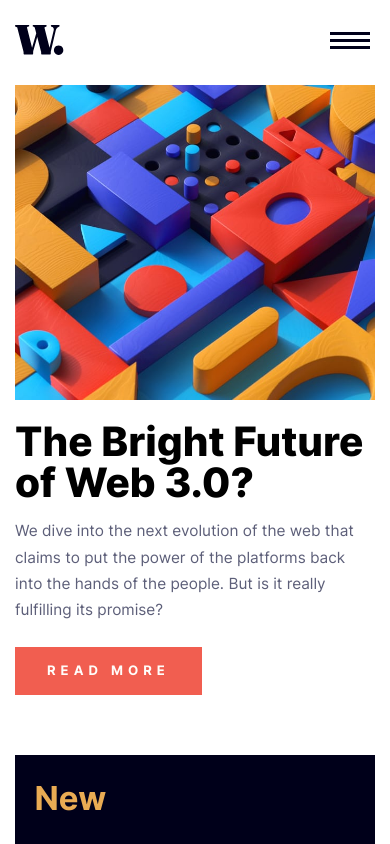
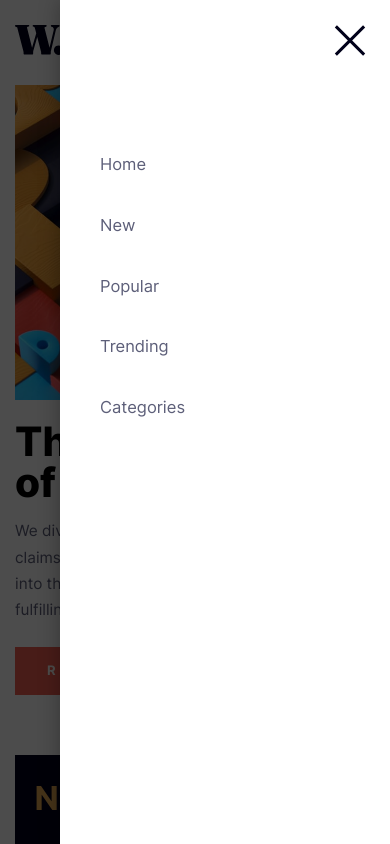
Before and after one commit to gws-jenny-andrews/News-Homepage, a plain HTML site: page index.html in a window 390 px wide. Both pictures are taken after a click on the element 350 px from the left and 40 px from the top of the page. Shown: the top 844 px of the page. Drawn offline with Linux system fonts and the light colour scheme.

Commit message:
Added mobile menu Need to add slide out

```diff
--- a/assets/css/style.css
+++ b/assets/css/style.css
@@ -120,10 +120,22 @@ html {
 body {
     background-color: #fff;
     padding: 15px;
-    ;
 }
 
+.overlay {
+    position: fixed;
+    width: 100vw;
+    height: 100vh;
+    background-color: rgba(0,0,0,0.7);
+    margin: -15px -15px;
+    visibility: hidden;
+    opacity: 0;
+}
 
+.nav-open .overlay {
+    visibility: visible;
+    opacity: 1;
+}
 
 header {
     display: flex;
@@ -142,7 +154,27 @@ header img {
 }
 
 nav {
-    display: none;
+    visibility: hidden;
+    width: 0;
+    opacity: 0;
+    transition-delay: 0ms;
+    transition-duration: 0ms;
+}
+
+.nav-open nav {
+    display: flex;
+    position: fixed;
+    height: 100vh;
+    width: 330px;
+    background-color: #fff;
+    top: 0;
+    right: 0px;
+    flex-direction: column;
+    visibility: visible;
+    opacity: 1;
+    transition-duration: 500ms;
+    transition-delay: 0ms;
+    box-shadow: 0 0 20px 0 rgba(0,0,0,0.3);
 }
 
 nav ul {
@@ -152,7 +184,22 @@ nav ul {
     list-style: none;
 }
 
+.nav-open nav ul {
+    display: flex;
+    gap: 2.4rem;
+    text-decoration: none;
+    list-style: none;
+    flex-direction: column;
+    margin-top: 152px;
+}
+
 nav ul li {
+    font-size: 1.1rem;
+    font-weight: 400;
+    color: var(--grayish-blue-600);
+}
+
+.nav-open nav ul li {
     font-size: 1.1rem;
     font-weight: 400;
     color: var(--grayish-blue-600);
@@ -169,20 +216,23 @@ nav ul li:is(:focus, :hover) {
 }
 
 .toggle::after {
-
     content: "";
     background: url("../images/icon-menu.svg");
     background-repeat: no-repeat;
     background-position: 50% 50%;
     width:50px;
     height:50px;
+    transition: all 500ms;
 }
 
-.toggle.active::after {
+.nav-open .toggle::after {
     content: "";
     background: url("../images/icon-menu-close.svg");
     background-repeat: no-repeat;
     background-position: 50% 50%;
+    z-index: 9999;
+    transition-delay: 500ms;
+    transition: all 500ms;
 }
 
 main {
@@ -370,7 +420,6 @@ footer {
         max-width: 100%;
         width: var(--page-width-large);
         margin: 0px auto;
-
     }
 
     header {
@@ -390,6 +439,9 @@ footer {
     }
     nav {
         display: flex;
+        visibility: visible;
+        width: auto;
+        opacity: 1;
     }
 
     aside {
@@ -432,10 +484,8 @@ footer {
     }
 
     .news-summary {
-
         flex-direction: row;
         gap: 3rem;
-        /* margin-top: 10px; */
         width: 100%;
         grid-column: 1 / -1;
         margin-top: 2.9em;
--- /dev/null
+++ b/assets/js/main.js
@@ -0,0 +1,6 @@
+const body = document.body
+const toggle = document.querySelector(".toggle")
+
+toggle.addEventListener("click", () => {
+    body.classList.toggle("nav-open")
+})
--- a/index.html
+++ b/index.html
@@ -9,7 +9,7 @@
   <link rel="icon" type="image/png" sizes="32x32" href="./images/favicon-32x32.png">
   <link rel="stylesheet" href="/assets/css/style.css">
   <title>Frontend Mentor | News homepage</title>
-
+  <script src="./assets/js/main.js" defer></script>
   <!-- Feel free to remove these styles or customise in your own stylesheet 👍 -->
   <style>
     .attribution {
@@ -23,7 +23,8 @@
   </style>
 </head>
 
-<body>
+<body class="">
+  <div class="overlay"></div>
   <header>
     <img src="./assets/images/logo.svg" />
     <nav>
```
